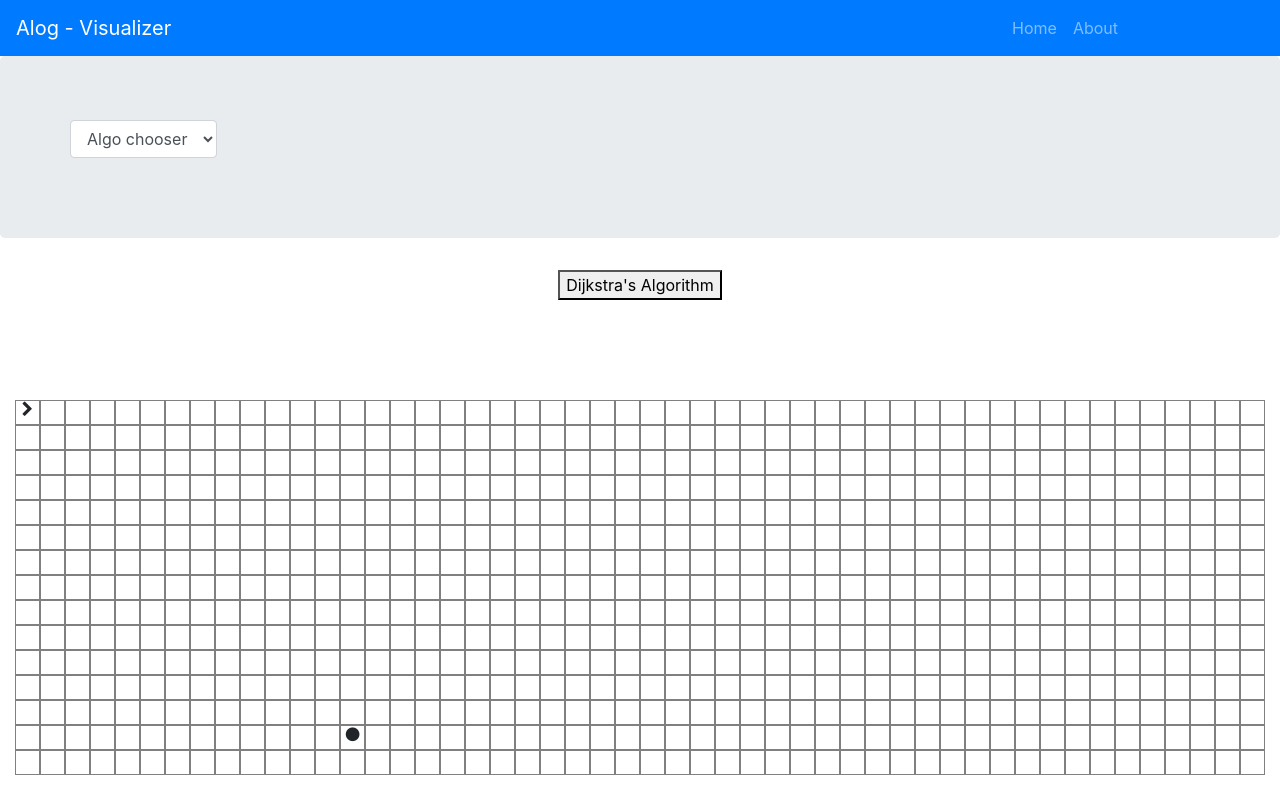
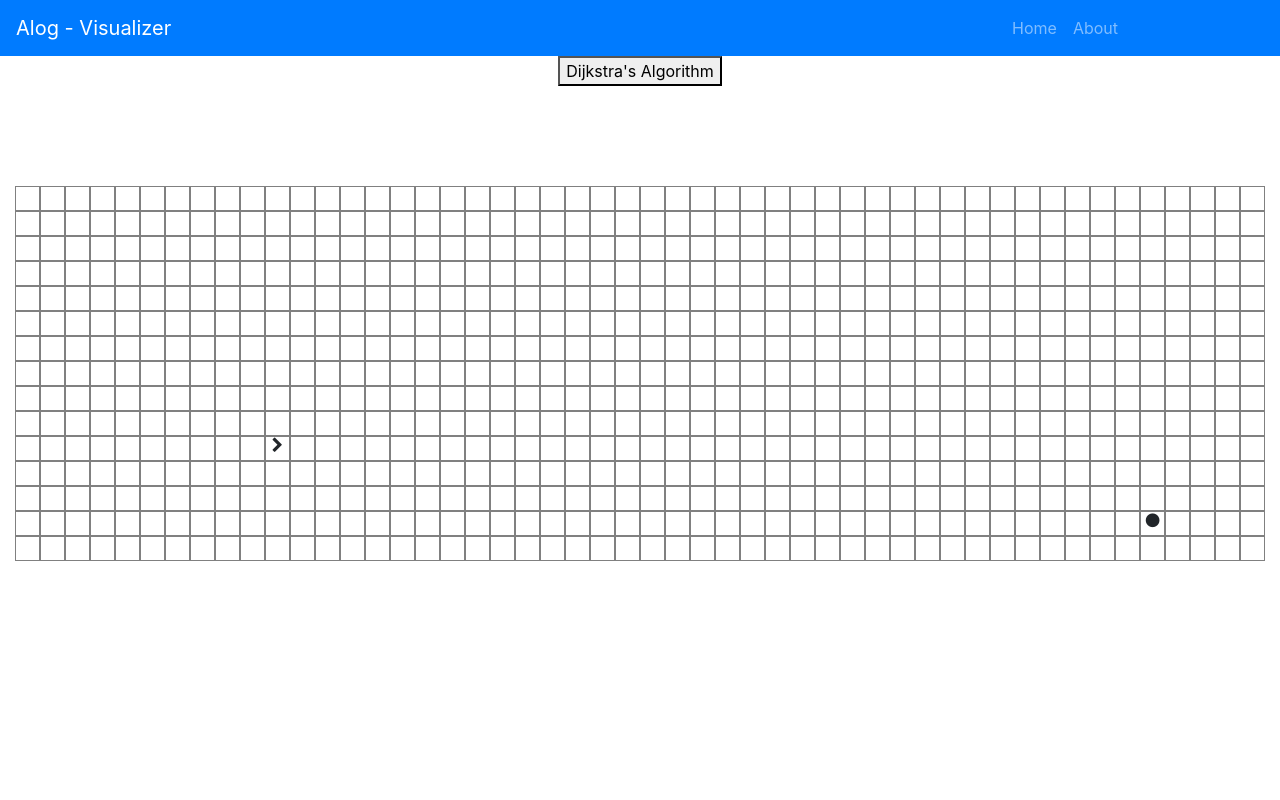
Before and after one commit to vnaazleen/algo-visualizer, a React (Create React App) app: page / in a window 1280 px wide. Built offline with nearby package versions, Linux system fonts and the light colour scheme.

Commit message:
Working Dijstra's Algorithm (Fixed Bug)

```diff
--- a/src/Algorithms/Dijkstra.js
+++ b/src/Algorithms/Dijkstra.js
@@ -16,9 +16,12 @@ export function dijkstra (grid, startNode, finishNode) {
     sortNodesByDistance(unvisitedNodes);
     const nearestNode = unvisitedNodes.shift();
 
+    if (nearestNode.distance === Infinity) return visitedNodesInOrder;
+
     // else we visit the node
     nearestNode.isVisited = true;
     visitedNodesInOrder.push(nearestNode);
+    //console.log(nearestNode);
 
     // check if it is our destination
     if (nearestNode === finishNode) {
@@ -71,7 +74,6 @@ export function getNodesInShortestPathOrder(finishNode) {
   const nodesInShortestPathOrder = [];
   let currentNode = finishNode;
   while (currentNode !== null) {
-    console.log(currentNode);
     nodesInShortestPathOrder.unshift(currentNode);
     currentNode = currentNode.previousNode;
   }
--- a/src/Components/GridLayoutComponent.js
+++ b/src/Components/GridLayoutComponent.js
@@ -22,8 +22,8 @@ export default class GridLayout extends Component {
                 const val = {
                     row,
                     col,
-                    strt: row===0 && col===0,
-                    end: row===13 && col===13,
+                    strt: row===10 && col===10,
+                    end: row===13 && col===45,
                     distance: Infinity,
                     isVisited: false,
                     previousNode: null,
@@ -50,8 +50,8 @@ export default class GridLayout extends Component {
     animateDijkstra(visitedNodes, shortestPath) {
 
       // if we reach the finish node
-      for (let i = 0; i < shortestPath.length; i++) {
-        if (i === visitedNodes.length) {
+      for (let i = 0; i < visitedNodes.length; i++) {
+        if (i === visitedNodes.length - 1) {
           setTimeout(() => {
             this.animateShortestPath(shortestPath);
           }, 10 * i);
@@ -70,8 +70,8 @@ export default class GridLayout extends Component {
     visualizeDijkstra() {
       const {boxes} = this.state;
       // TO-D0 : start & finish are static for now
-      const start = boxes[0][0];
-      const finish = boxes[13][13];
+      const start = boxes[10][10];
+      const finish = boxes[13][45];
 
       // apply dijkstra and get shortest part
       const visitedNodes = dijkstra(boxes, start, finish);
@@ -89,7 +89,6 @@ export default class GridLayout extends Component {
             <div>
 
                 <Header></Header>
-                <Chooser/>
 
                 <button onClick={() => this.visualizeDijkstra()}>Dijkstra's Algorithm</button>
 
```
